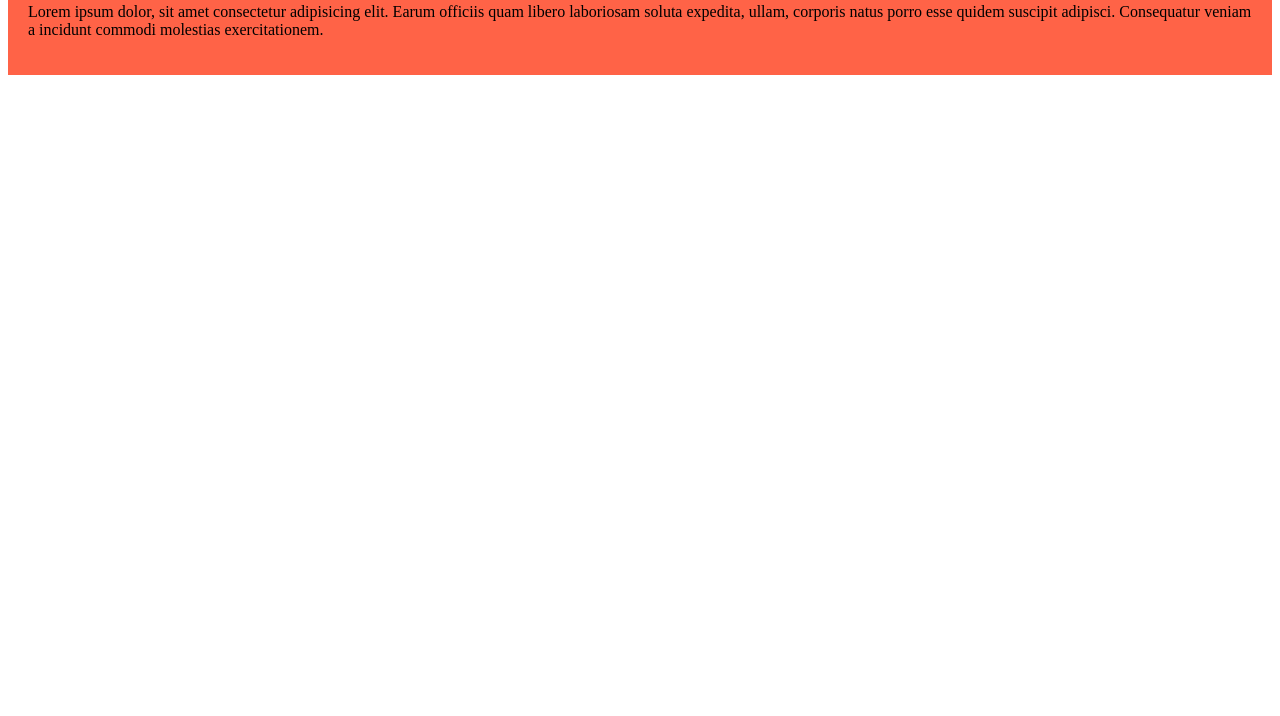
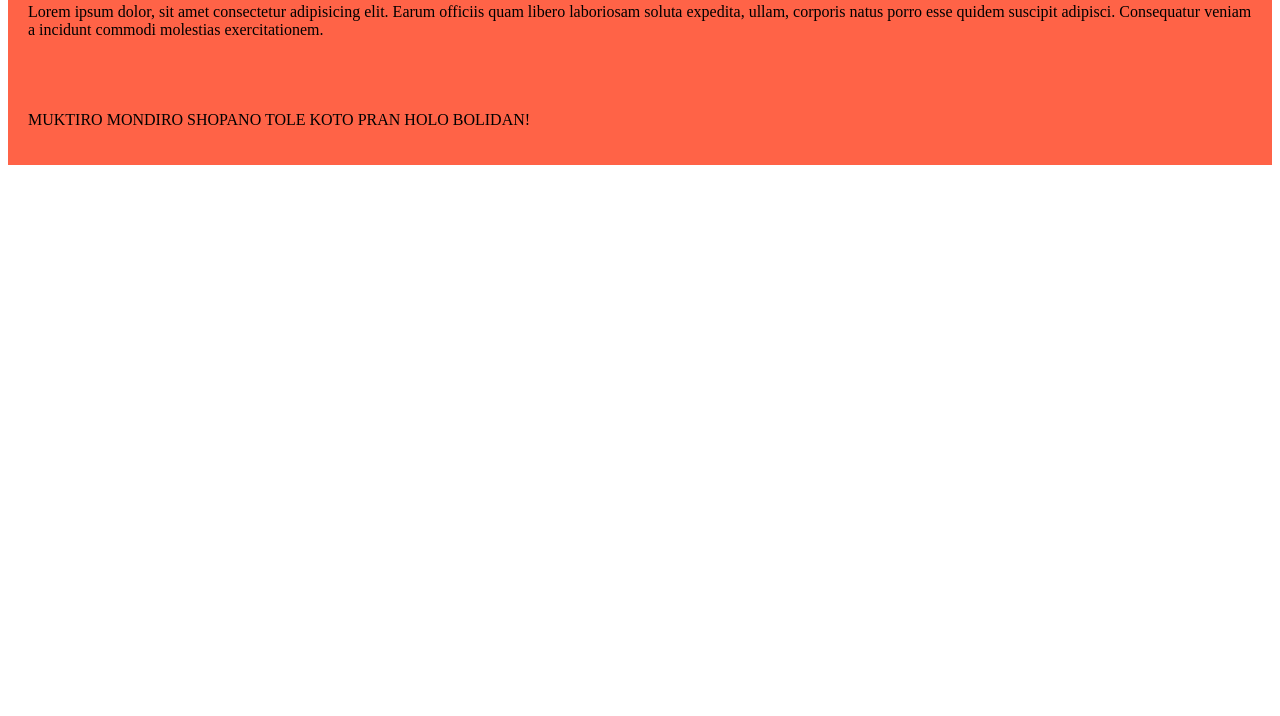
Before and after one commit to Nusrat-Jahan-Nodi/my-simple-website, a plain HTML site: page Index.html in a window 1280 px wide. Shown: the part 84-800 px from the top of the page. Drawn offline with Linux system fonts and the light colour scheme.

Commit message:
added part 2

```diff
--- a/Index.html
+++ b/Index.html
@@ -18,5 +18,11 @@
             commodi molestias exercitationem.
         </p>
     </div>
+    <div>
+        <p>
+            MUKTIRO MONDIRO SHOPANO TOLE KOTO PRAN HOLO BOLIDAN!
+        </div>
+        </p>
+    </div>
   </body>
 </html>
--- a/styles/git1.css
+++ b/styles/git1.css
@@ -1,4 +1,5 @@
 div{
     background-color: tomato;
     padding: 20px;
+    text-align: centerS;
 }
```
